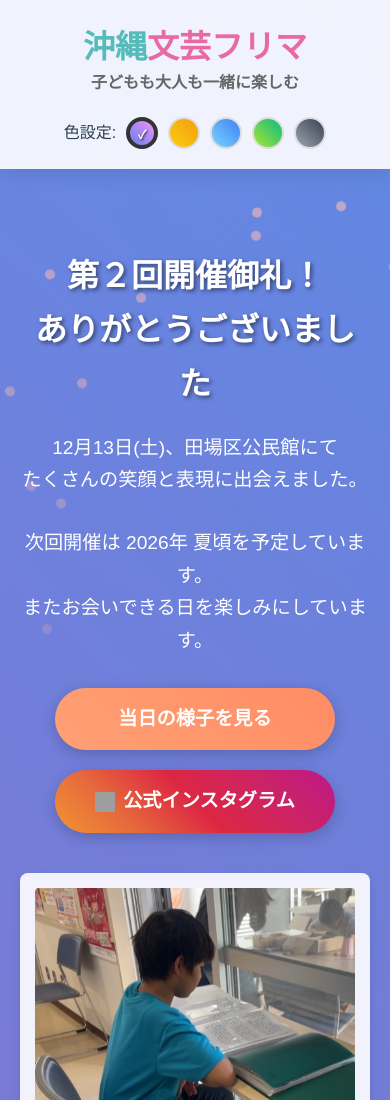
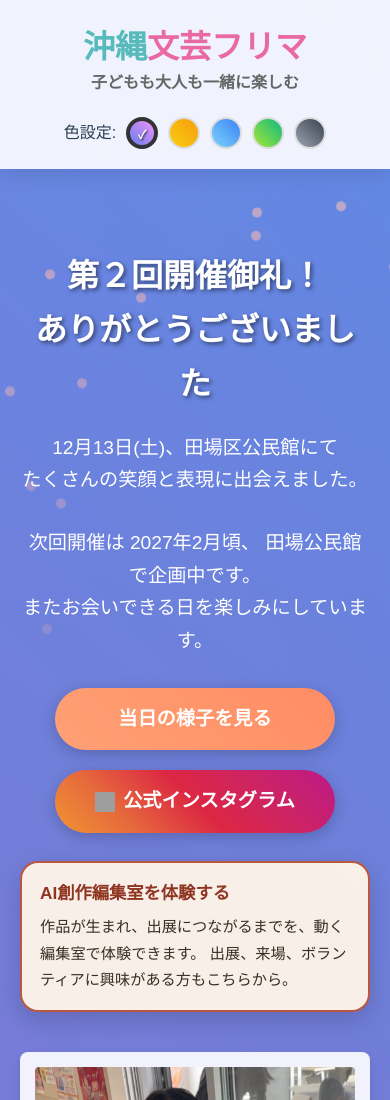
Before and after one commit to sady225/bungei-furima, a plain HTML site: page index.html in a window 390 px wide. Shown: the top 1100 px of the page. Drawn offline with Linux system fonts and the light colour scheme; grey boxes are pictures that could not be loaded; a script that the page names is missing.

Commit message:
Link top page to AI editor demo

```diff
--- a/index.html
+++ b/index.html
@@ -314,6 +314,46 @@
 
         .instagram-button {
             background: linear-gradient(45deg, #f09433, #e6683c, #dc2743, #cc2366, #bc1888);
+        }
+
+        .ai-editor-card {
+            display: block;
+            max-width: 640px;
+            margin: 28px auto 0;
+            padding: 18px 22px;
+            border: 2px solid rgba(180, 71, 47, 0.9);
+            border-radius: 18px;
+            background: rgba(255, 247, 233, 0.95);
+            color: #3a2e22;
+            text-align: left;
+            box-shadow: 0 8px 24px rgba(0, 0, 0, 0.16);
+            animation: fadeInUp 1s ease-out .8s both;
+        }
+
+        .ai-editor-card__title {
+            display: block;
+            margin-bottom: 6px;
+            color: #8f3521;
+            font-weight: bold;
+            font-size: 1.08rem;
+        }
+
+        .ai-editor-card__text {
+            display: block;
+            font-size: 0.95rem;
+            line-height: 1.75;
+        }
+
+        .ai-editor-card:hover,
+        .ai-editor-card:focus-visible {
+            transform: translateY(-3px);
+            border-color: #8f3521;
+            background: #fff0d8;
+            opacity: 1;
+        }
+
+        .ai-editor-card--section {
+            margin: 0 auto 48px;
         }
 
         .icon-instagram {
@@ -566,6 +606,8 @@
             margin-top: 20px;
             display: flex;
             justify-content: center;
+            align-items: center;
+            flex-wrap: wrap;
             gap: 20px;
         }
 
@@ -759,6 +801,11 @@
             .hero-buttons {
                 flex-direction: column;
                 align-items: center;
+            }
+
+            .ai-editor-card {
+                width: 100%;
+                padding: 16px 18px;
             }
 
             .cta-button {
@@ -892,8 +939,8 @@
                     <div class="hero__text-content">
                         <h1>第２回開催御礼！<br>ありがとうございました</h1>
                         <p class="hero-subtitle">12月13日(土)、田場区公民館にて<br>たくさんの笑顔と表現に出会えました。</p>
-                        <p class="hero-subtitle" style="font-size: 1.2rem; margin-top:20px;">次回開催は 2026年
-                            夏頃を予定しています。<br>またお会いできる日を楽しみにしています。</p>
+                        <p class="hero-subtitle" style="font-size: 1.2rem; margin-top:20px;">次回開催は 2027年2月頃、
+                            田場公民館で企画中です。<br>またお会いできる日を楽しみにしています。</p>
 
                         <div class="hero-buttons">
                             <a href="#report" class="cta-button">当日の様子を見る</a>
@@ -903,6 +950,14 @@
                                     alt="Instagram" class="icon-instagram">公式インスタグラム
                             </a>
                         </div>
+
+                        <a class="ai-editor-card" href="./ai-editor/">
+                            <span class="ai-editor-card__title">AI創作編集室を体験する</span>
+                            <span class="ai-editor-card__text">
+                                作品が生まれ、出展につながるまでを、動く編集室で体験できます。
+                                出展、来場、ボランティアに興味がある方もこちらから。
+                            </span>
+                        </a>
                     </div>
                     <!-- ヒーロー右側：スライドショー -->
                     <div class="flyer-card">
@@ -1103,6 +1158,13 @@
         <!-- フリマ概要 (About) - コンセプトは維持 -->
         <section class="section" id="about">
             <div class="container">
+                <a class="ai-editor-card ai-editor-card--section" href="./ai-editor/">
+                    <span class="ai-editor-card__title">AI創作編集室を体験する</span>
+                    <span class="ai-editor-card__text">
+                        作品づくりの相談から出展準備までの流れを、約1分のデモで見られます。
+                        2027年2月頃、田場公民館で次回開催を企画中です。
+                    </span>
+                </a>
                 <h2 class="section-title fade-in">🌸 沖縄文芸フリマとは？</h2>
                 <div>
                     <p class="section-description text-center">
@@ -1151,13 +1213,14 @@
         <!-- 次回予告 -->
         <section class="section">
             <div class="container text-center">
-                <h2 class="section-title">🔜 次回は 2026年 夏頃！</h2>
+                <h2 class="section-title">🔜 次回は 2027年2月頃！</h2>
                 <p>
-                    次回の詳細が決まり次第、公式サイトやinstagramでお知らせします。<br>
+                    田場公民館での開催を企画中です。詳細が決まり次第、公式サイトやinstagramでお知らせします。<br>
                     「次は出展してみたい！」という方、制作期間はたっぷりあります✨<br>
                     あなたの表現に出会えるのを楽しみにしています。
                 </p>
                 <div class="social-links">
+                    <a href="./ai-editor/" class="cta-button">AI創作編集室を体験する</a>
                     <a href="https://www.instagram.com/bungei.oki/" target="_blank" rel="noopener noreferrer"
                         class="cta-button instagram-button">
                         <img src="https://upload.wikimedia.org/wikipedia/commons/a/a5/Instagram_icon.png"
```
Also changed, not shown: DEPLOY.md (+4 -3 lines), TOP_PAGE_PATCH.md (+10 -11 lines).
